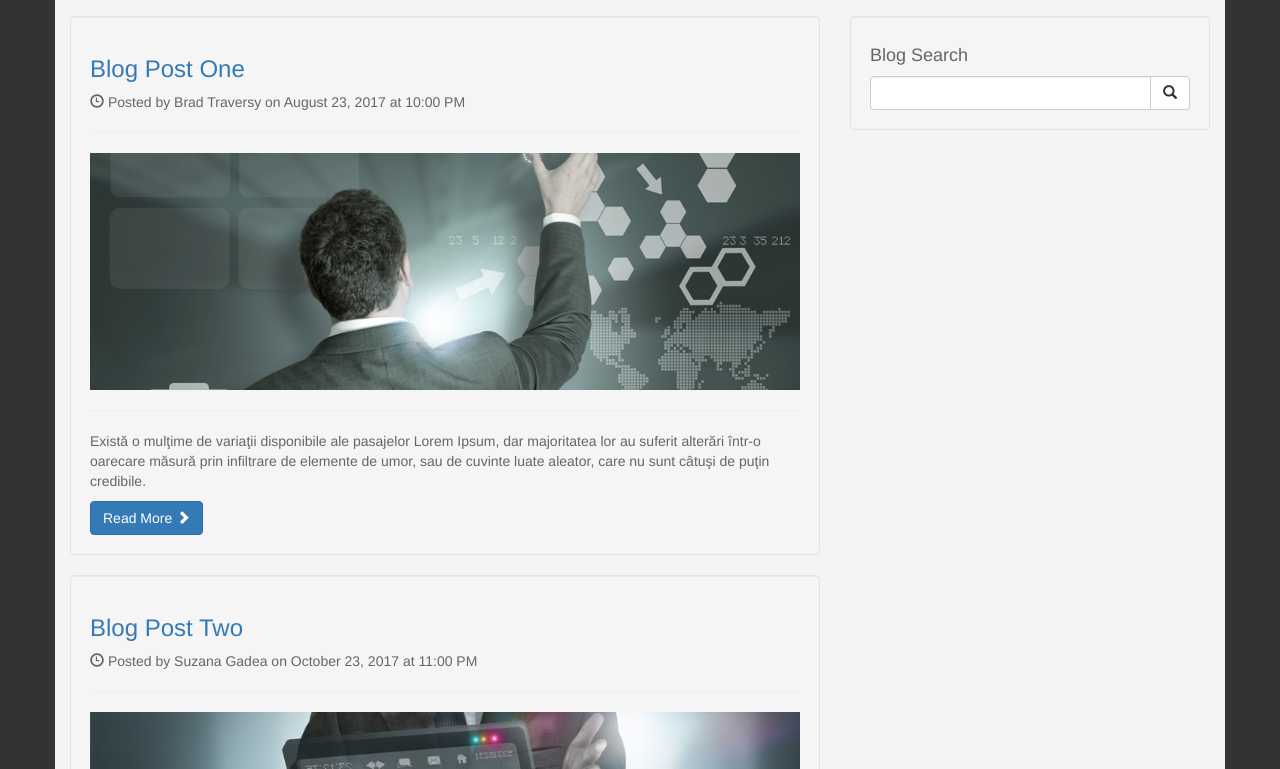
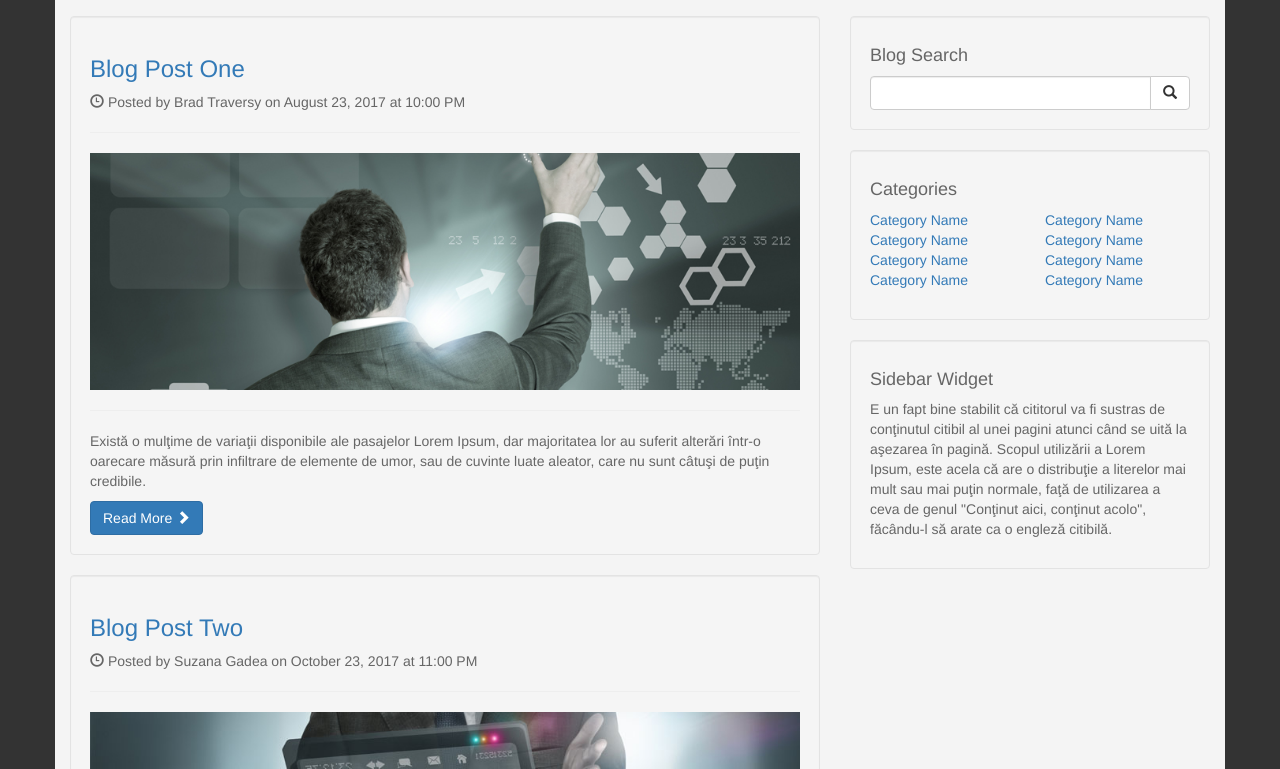
Before and after one commit to petriDiaconescu/learn-bootstrap-development-by-building-10-projects, a plain HTML site: page index.html in a window 1280 px wide. Shown: the part 563-1332 px from the top of the page. Drawn offline with nearby package versions, Linux system fonts and the light colour scheme.

Commit message:
Create two more divs in the second col-md-6 div

```diff
--- a/index.html
+++ b/index.html
@@ -226,6 +226,38 @@
               </span>
             </div>
           </div>
+
+          <div class="well">
+            <h4>Categories</h4>
+            <div class="row">
+              <div class="col-md-6">
+                <ul class="list-unstyled">
+                  <li><a href="#">Category Name</a></li>
+                  <li><a href="#">Category Name</a></li>
+                  <li><a href="#">Category Name</a></li>
+                  <li><a href="#">Category Name</a></li>
+                </ul>
+              </div>
+              <div class="col-md-6">
+                <ul class="list-unstyled">
+                  <li><a href="#">Category Name</a></li>
+                  <li><a href="#">Category Name</a></li>
+                  <li><a href="#">Category Name</a></li>
+                  <li><a href="#">Category Name</a></li>
+                </ul>
+              </div>
+            </div>
+          </div>
+
+          <div class="well">
+            <h4>Sidebar Widget</h4>
+            <p>
+              E un fapt bine stabilit că cititorul va fi sustras de conţinutul citibil al unei pagini atunci
+              când se uită la aşezarea în pagină. Scopul utilizării a Lorem Ipsum, este acela că are o
+              distribuţie a literelor mai mult sau mai puţin normale, faţă de utilizarea a ceva de genul
+              "Conţinut aici, conţinut acolo", făcându-l să arate ca o engleză citibilă.
+            </p>
+          </div>
         </div>
       </div>
     </div>
```
Also changed, not shown: snapshots/after.jpg, snapshots/before.jpg.
